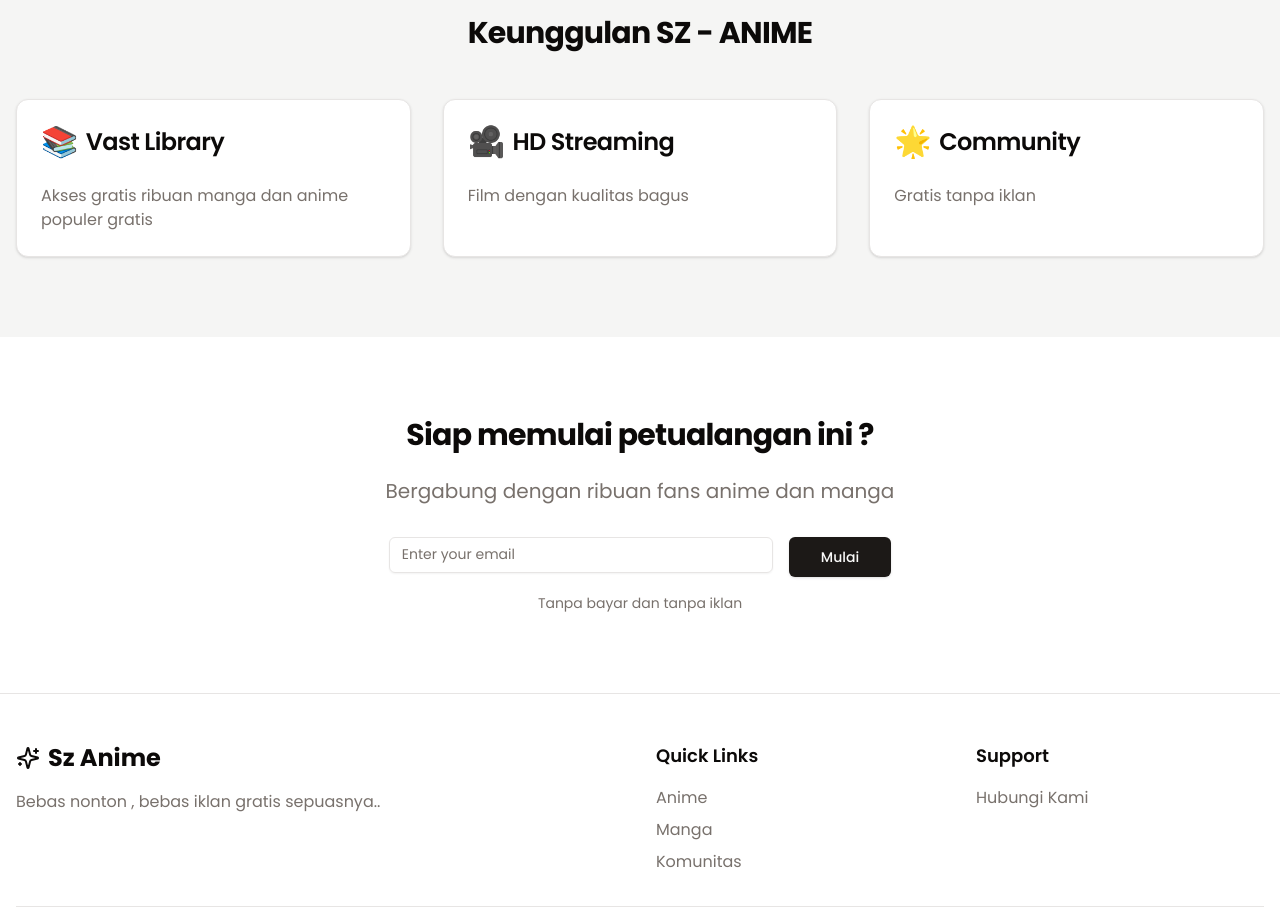
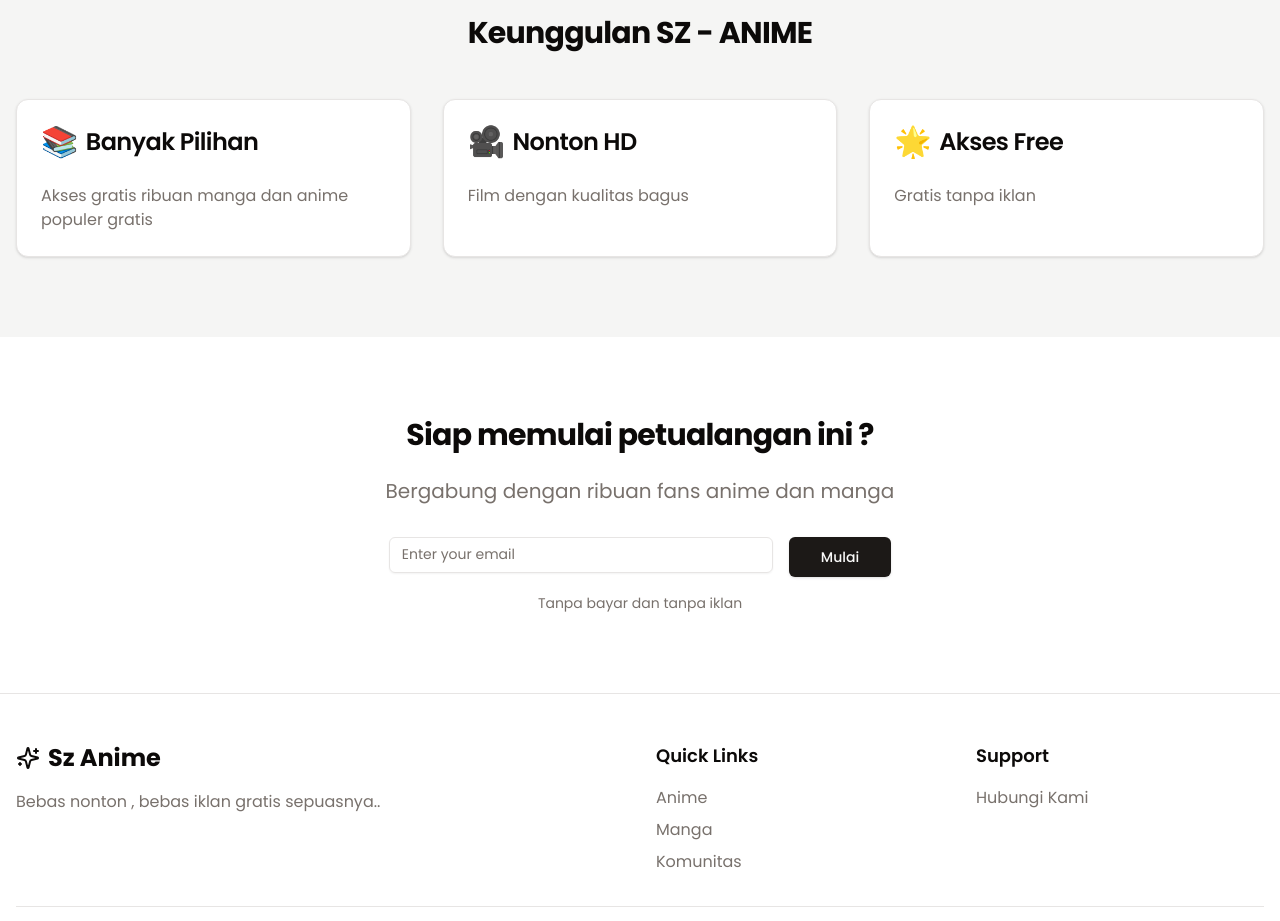
Before and after one commit to eggspm2/Anifusion-Next, a Next.js app: page / in a window 1280 px wide. Shown: the part 2400-3321 px from the top of the page. Built offline with nearby package versions, Linux system fonts and the light colour scheme.

Commit message:
Update landing_page.jsx

```diff
--- a/src/components/landing_page.jsx
+++ b/src/components/landing_page.jsx
@@ -147,9 +147,9 @@ export default function LandingPage() {
               </h2>
               <div className="grid md:grid-cols-3 gap-8">
                 {[
-                  { title: "Vast Library", description: "Akses gratis ribuan manga dan anime populer gratis", icon: "📚" },
-                  { title: "HD Streaming", description: "Film dengan kualitas bagus", icon: "🎥" },
-                  { title: "Community", description: "Gratis tanpa iklan", icon: "🌟" }
+                  { title: "Banyak Pilihan", description: "Akses gratis ribuan manga dan anime populer gratis", icon: "📚" },
+                  { title: "Nonton HD", description: "Film dengan kualitas bagus", icon: "🎥" },
+                  { title: "Akses Free", description: "Gratis tanpa iklan", icon: "🌟" }
                 ].map((feature, index) => (
                   <Card key={index} className="bg-card">
                     <CardHeader>
```
